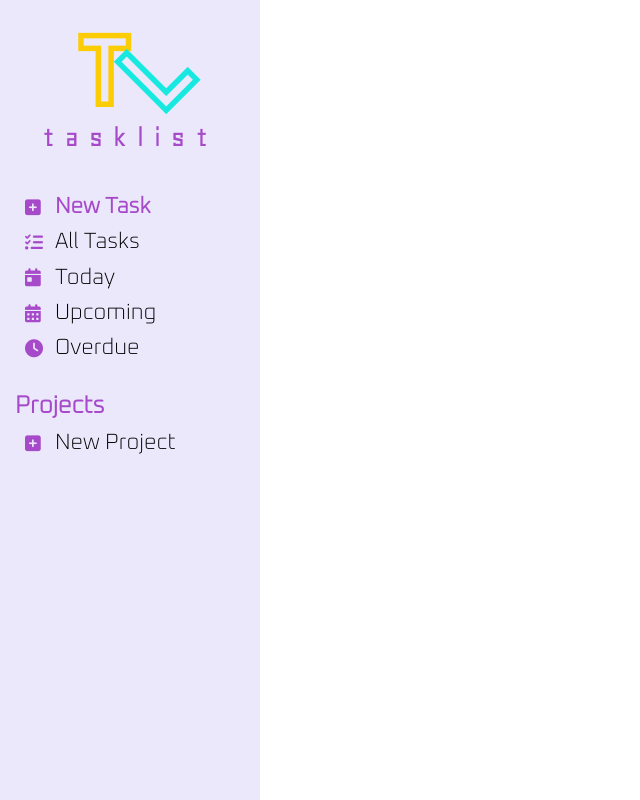
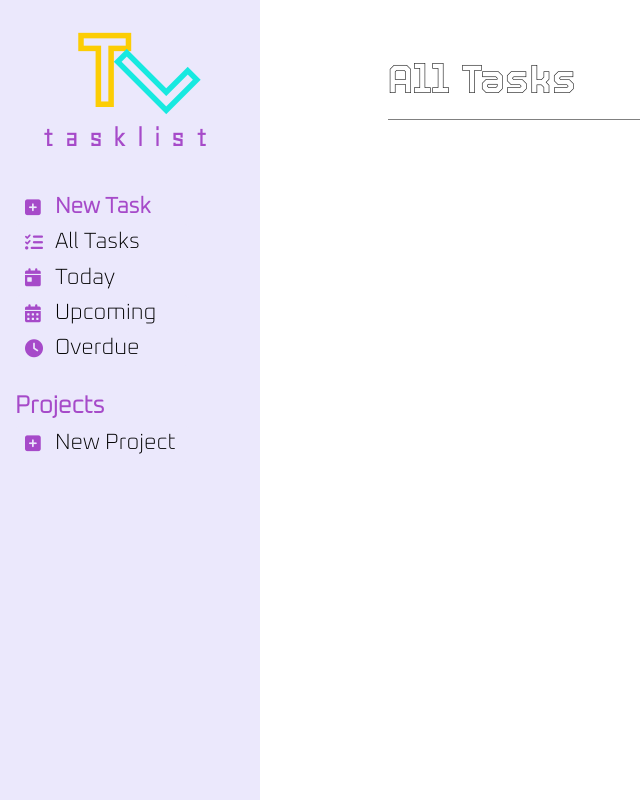
Before and after one commit to sarahkharper/tasklist, a website built with webpack: page src/template.html in a window 1280 px wide. Both pictures are taken after a click on the button "All Tasks". Shown: the whole page, without its empty margins (0-640 px from the left). Built offline with nearby package versions, Linux system fonts and the light colour scheme.

Commit message:
Make header change with filter

```diff
--- a/src/DOM-manip.js
+++ b/src/DOM-manip.js
@@ -1,4 +1,4 @@
-import { toggleCompletionStatus, toggleCheck } from './change-status';
+import { toggleCompletionStatus, toggleCheck, findObjIdx } from './change-status';
 import { getProjects } from './project-creation';
 import { getTodos, submitEdit, deleteTodo } from './todo';
 import { retrieveObjFromStorage } from './storage-functions';
@@ -109,6 +109,9 @@ export function updateUI(array, uiFilter){
     sortObjs(todoArray, "timestamp");
     //console.log(todoArray);
 
+    //set main container header based on filter
+    setHeader(uiFilter, projArray);
+
     //add projects and todos to screen from arrays
 
     for(const proj of projArray){
@@ -147,6 +150,19 @@ export function updateUI(array, uiFilter){
 
 }
 
+function setHeader(uiFilter, projArray){
+    const cont = document.querySelector('.header-container');
+    clearAfterNthChild(cont, 0);
+    const hdr = document.createElement("h1");
+    cont.appendChild(hdr);
+    if(uiFilter === "all"){
+        hdr.textContent = "All Tasks";
+    } else {
+        const proj = findObjIdx(uiFilter[1], projArray);
+        hdr.textContent = projArray[proj].name;
+    }
+}
+
 //function to show projects in sidebar
 function addProjToScreen(obj){
     //remove color from textContent
@@ -173,10 +189,10 @@ function addProjToScreen(obj){
     })
 }
 
-export function changeFilter(filter){
+export function changeFilter(newFilter){
     let todoList = [];
     todoList = retrieveObjFromStorage(todoList);
-    setUIFilter(filter);
+    setUIFilter(newFilter);
     updateUI(todoList, uiFilter);
 }
 
--- a/src/styles.css
+++ b/src/styles.css
@@ -323,7 +323,7 @@
     .main{
         display: grid;
         grid-template-columns: 1fr [content-start] 5fr [content-end] 2fr;
-        grid-template-rows: [header-start] auto [header-end] auto;
+        grid-template-rows: [header-start] 15vh [header-end] auto;
         font-family: var(--nav-content-font);
 
         & .header-container{
@@ -331,6 +331,7 @@
             grid-column: content;
             position: relative;
             padding-top: 7vh;
+            border-bottom: 1px solid gray;
 
             & h1{
                 position: absolute;
```
